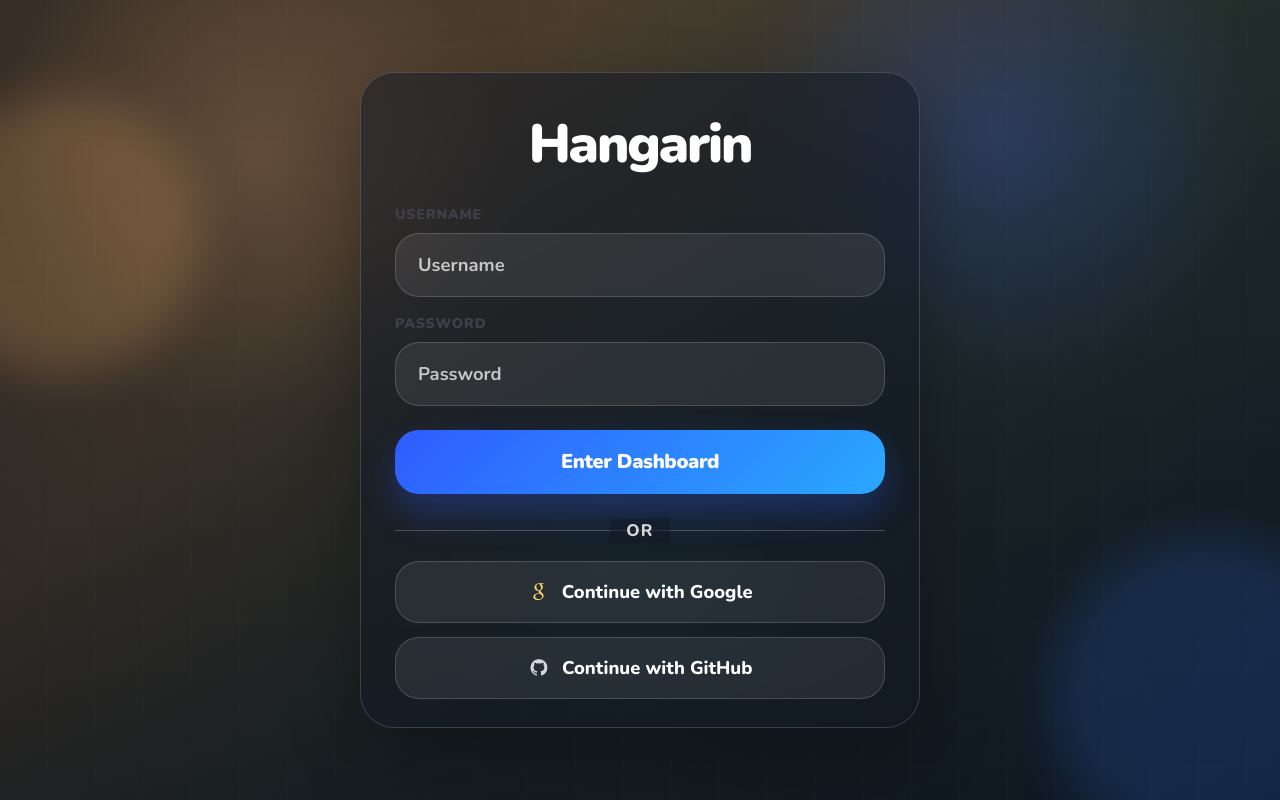
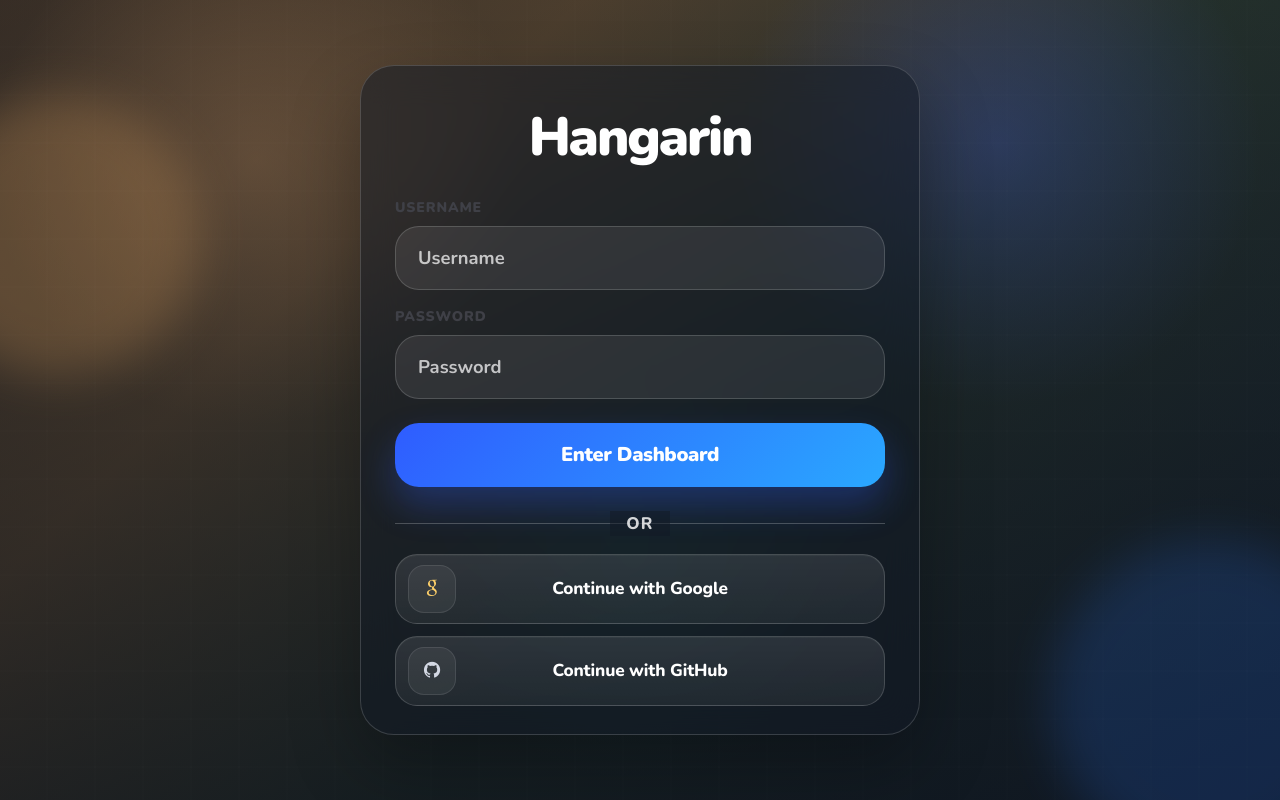
Before and after one commit to b-cervancia-mwa/Hangarin, a Django app: page /login/ in a window 1280 px wide. Run offline with Django 5.2, Linux system fonts and the light colour scheme; some libraries are stand-ins or nearby versions.

Commit message:
Refine social login button layout

```diff
--- a/projectsite/projectsite/templates/account/login.html
+++ b/projectsite/projectsite/templates/account/login.html
@@ -62,15 +62,21 @@
                     <form method="post" action="{% url 'google_login' %}" class="social-form">
                         {% csrf_token %}
                         <button type="submit" class="social-btn social-submit social-google">
-                            <i class="la la-google"></i>
-                            <span>Continue with Google</span>
+                            <span class="social-icon-wrap" aria-hidden="true">
+                                <i class="la la-google"></i>
+                            </span>
+                            <span class="social-label">Continue with Google</span>
+                            <span class="social-spacer" aria-hidden="true"></span>
                         </button>
                     </form>
                     <form method="post" action="{% url 'github_login' %}" class="social-form">
                         {% csrf_token %}
                         <button type="submit" class="social-btn social-submit social-github">
-                            <i class="la la-github"></i>
-                            <span>Continue with GitHub</span>
+                            <span class="social-icon-wrap" aria-hidden="true">
+                                <i class="la la-github"></i>
+                            </span>
+                            <span class="social-label">Continue with GitHub</span>
+                            <span class="social-spacer" aria-hidden="true"></span>
                         </button>
                     </form>
                 </div>
--- a/projectsite/static/css/login.css
+++ b/projectsite/static/css/login.css
@@ -181,52 +181,88 @@ body.login-body {
 
 .social-actions {
     display: grid;
-    gap: 14px;
+    gap: 12px;
+    margin-top: 6px;
 }
 
 .social-form {
     margin: 0;
+    width: 100%;
 }
 
 .social-btn {
-    display: flex;
+    display: grid;
+    grid-template-columns: 48px minmax(0, 1fr) 48px;
     align-items: center;
-    justify-content: center;
-    gap: 12px;
-    min-height: 62px;
-    padding: 0 18px;
-    border-radius: 24px;
+    width: 100%;
+    min-height: 68px;
+    padding: 10px 12px;
+    border-radius: 22px;
     border: 1px solid rgba(255, 255, 255, 0.16);
-    background: rgba(255, 255, 255, 0.08);
+    background: linear-gradient(180deg, rgba(255, 255, 255, 0.1), rgba(255, 255, 255, 0.06));
     color: #ffffff;
-    font-size: 1.15rem;
+    font-size: 1.08rem;
     font-weight: 800;
     text-decoration: none;
-    transition: transform 0.2s ease, border-color 0.2s ease, background 0.2s ease;
+    box-shadow: inset 0 1px 0 rgba(255, 255, 255, 0.04);
+    transition: transform 0.2s ease, border-color 0.2s ease, background 0.2s ease, box-shadow 0.2s ease;
+    -webkit-appearance: none;
+    appearance: none;
 }
 
 .social-submit {
     width: 100%;
     cursor: pointer;
+    font-family: inherit;
 }
 
 .social-btn:hover {
     color: #ffffff;
     text-decoration: none;
     transform: translateY(-1px);
-    border-color: rgba(115, 185, 255, 0.5);
-    background: rgba(255, 255, 255, 0.12);
+    border-color: rgba(115, 185, 255, 0.45);
+    background: linear-gradient(180deg, rgba(255, 255, 255, 0.14), rgba(255, 255, 255, 0.08));
+    box-shadow: 0 16px 28px rgba(8, 20, 40, 0.18);
+}
+
+.social-btn:focus {
+    outline: 0;
+    border-color: rgba(115, 185, 255, 0.7);
+    box-shadow: 0 0 0 4px rgba(66, 137, 255, 0.14);
+}
+
+.social-icon-wrap,
+.social-spacer {
+    width: 48px;
+    height: 48px;
+    display: inline-flex;
+    align-items: center;
+    justify-content: center;
+    border-radius: 16px;
+    background: rgba(255, 255, 255, 0.06);
+    border: 1px solid rgba(255, 255, 255, 0.1);
+}
+
+.social-spacer {
+    opacity: 0;
+    pointer-events: none;
 }
 
 .social-btn i {
-    font-size: 1.4rem;
+    font-size: 1.35rem;
 }
 
-.social-google i {
+.social-label {
+    display: block;
+    text-align: center;
+    letter-spacing: -0.01em;
+}
+
+.social-google .social-icon-wrap {
     color: #ffd16a;
 }
 
-.social-github i {
+.social-github .social-icon-wrap {
     color: #d3d8e3;
 }
 
@@ -279,4 +315,17 @@ body.login-body {
         height: 58px;
         border-radius: 20px;
     }
+
+    .social-btn {
+        grid-template-columns: 42px minmax(0, 1fr) 42px;
+        padding: 8px 10px;
+        font-size: 1rem;
+    }
+
+    .social-icon-wrap,
+    .social-spacer {
+        width: 42px;
+        height: 42px;
+        border-radius: 14px;
+    }
 }
```
